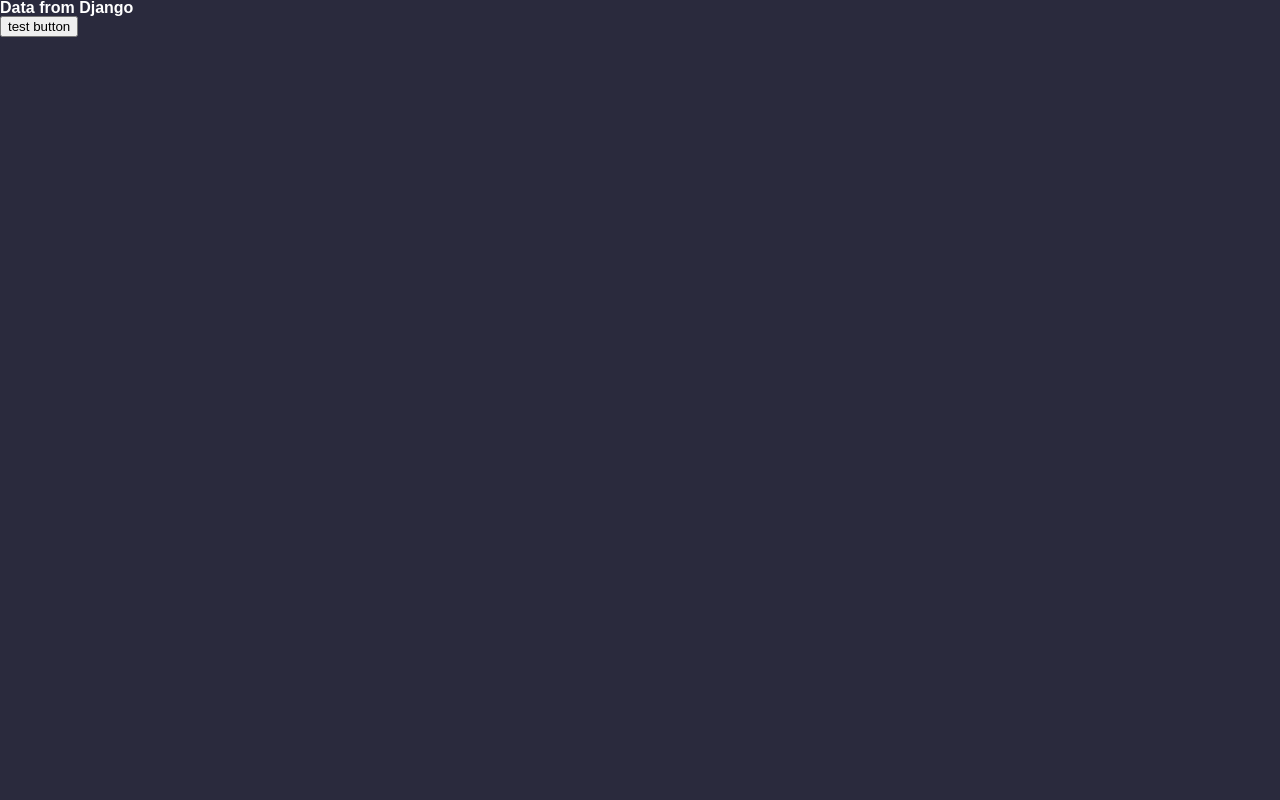
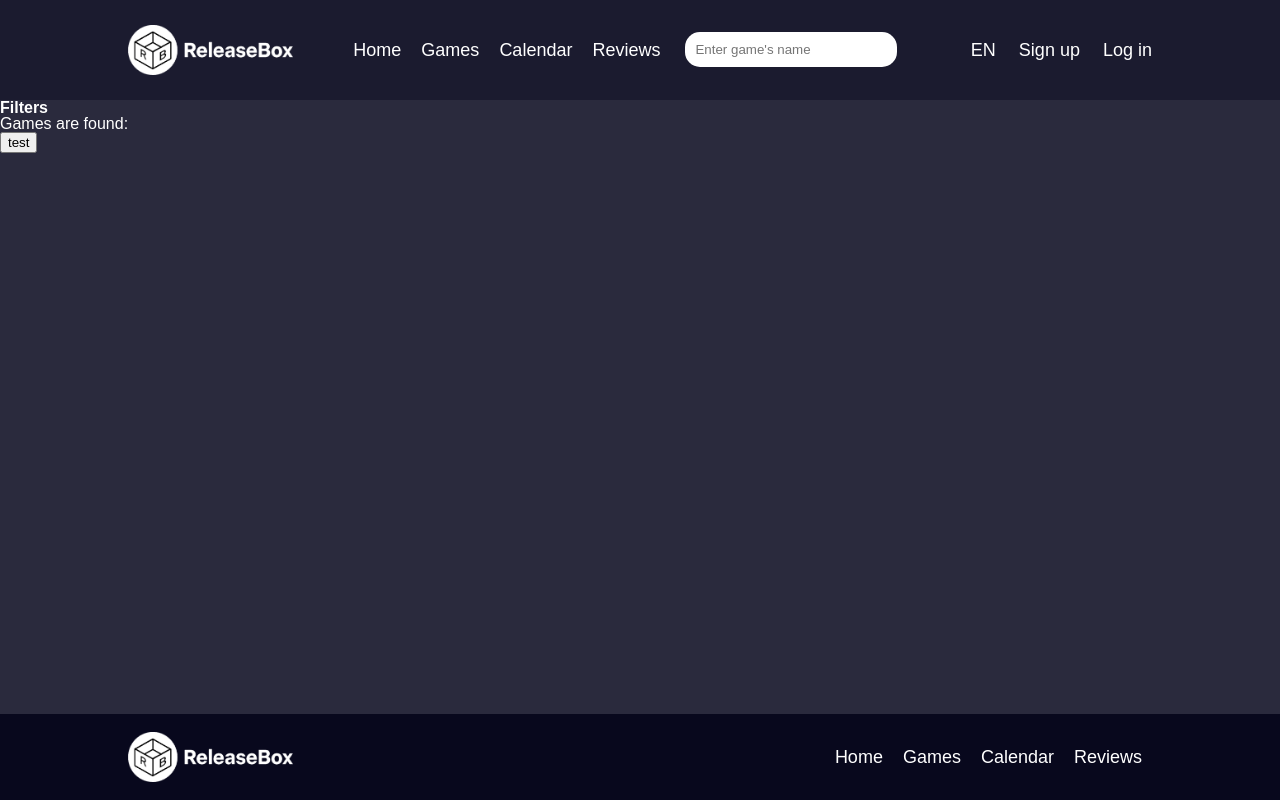
Before and after one commit to Stealr/ReleaseBox, a React (Vite) app in the folder frontend/rb-project/: page /Games in a window 1280 px wide. Built offline with nearby package versions, Linux system fonts and the light colour scheme.

Commit message:
Начал делать выгрызку данных из бд для страницы games

```diff
--- a/frontend/rb-project/src/App.jsx
+++ b/frontend/rb-project/src/App.jsx
@@ -1,7 +1,8 @@
 import React from 'react';
 import { BrowserRouter as Router, Route, Routes } from 'react-router-dom';
-import Test from './pages/test';
-import Home from './pages/home';
+import Test from './pages/test.jsx';
+import Home from './pages/Home/home.jsx';
+import Games from './pages/Games/Games.jsx';
 
 
 function App() {
@@ -11,12 +12,11 @@ function App() {
       <Routes>
         <Route path="/" element={<Home />} />
         <Route path="/Calendar" element={<Test />} />
-        <Route path="/Games" element={<Test />} />
+        <Route path="/Games" element={<Games />} />
         <Route path="/Login" element={<Test />} />
         <Route path="/{Game}" element={<Test />} />
         <Route path="/Profile" element={<Test />} />
         <Route path="/Profile/Settings" element={<Test />} />
-
       </Routes>
     </Router>
   )
--- /dev/null
+++ b/frontend/rb-project/src/pages/Games/Games.jsx
@@ -0,0 +1,29 @@
+import React, { useState, useEffect } from 'react';
+import Header from "/src/Components/Header/Header.jsx";
+import Footer from "/src/Components/Footer/Footer.jsx";
+import Card from "/src/Components/CardGameList/CardGameList.jsx";
+
+
+function Games() {
+
+    return (
+        <div>
+            <Header />
+            <div className='main-content'>
+                <div className='filters'>
+                    <h3>Filters</h3>
+                </div>
+                <p>Games are found:</p>
+                <div className='sort'>
+                    <button>test</button>
+                </div>
+                <div className='list-games-grid'>
+
+                </div>
+            </div>
+            <Footer />
+        </div>
+    );
+}
+
+export default Games
```
Also changed, not shown: frontend/rb-project/src/pages/Home/home.jsx (renamed from frontend/rb-project/src/pages/home.jsx).
